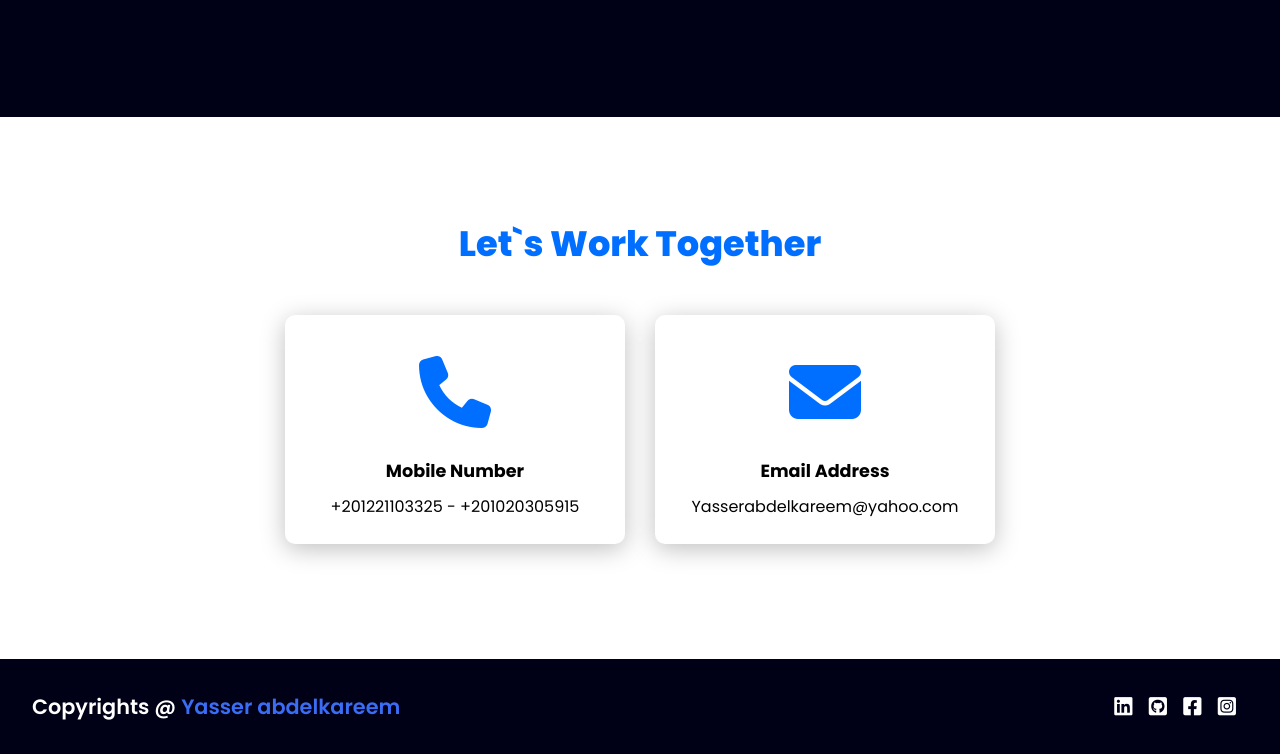
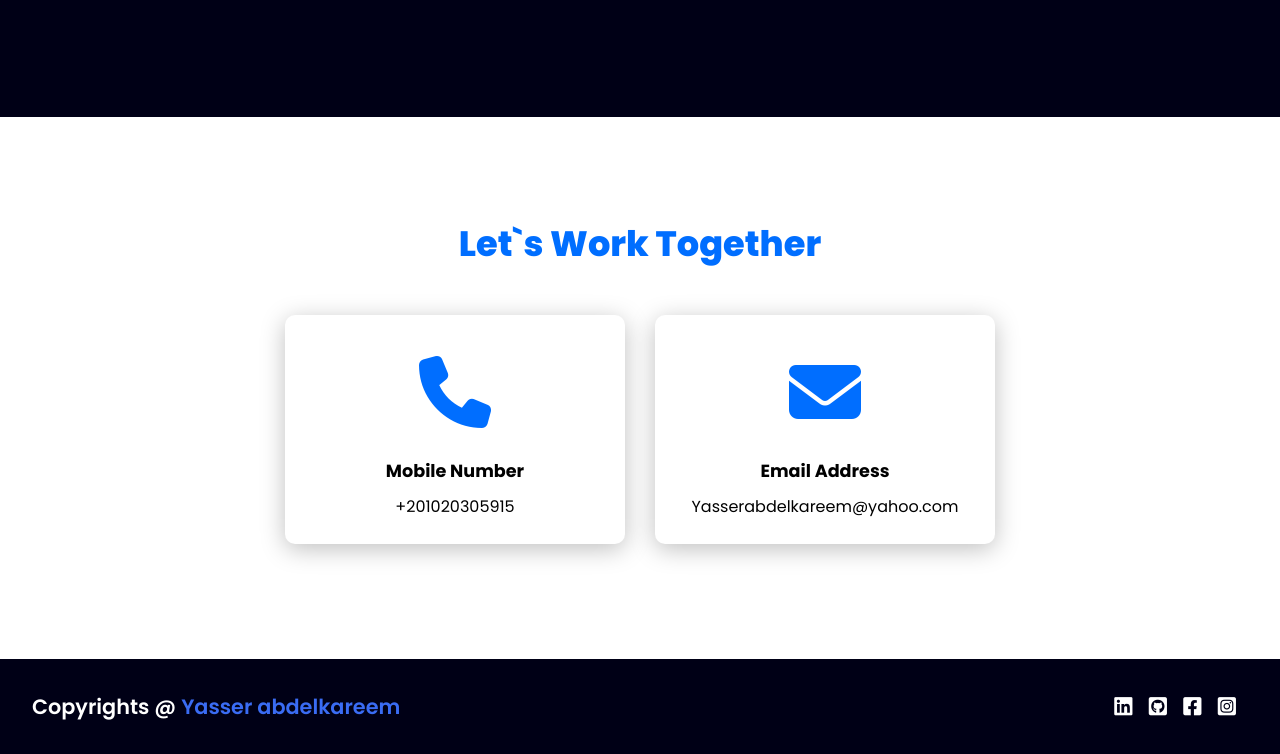
Before and after one commit to yasser-abdelkareem/Yasserabdelkareem, a plain HTML site: page index.html in a window 1280 px wide. Shown: the part 3638-4392 px from the top of the page. Drawn offline with Linux system fonts and the light colour scheme.

Commit message:
Update index.html

```diff
--- a/index.html
+++ b/index.html
@@ -187,7 +187,7 @@
                 </div>
                 <div class="info">
                     <h3>Mobile Number</h3>
-                    <p> +201221103325 - +201020305915 </p>
+                    <p> +201020305915 </p>
                 </div>
             </div>
             <div class="card">
```
